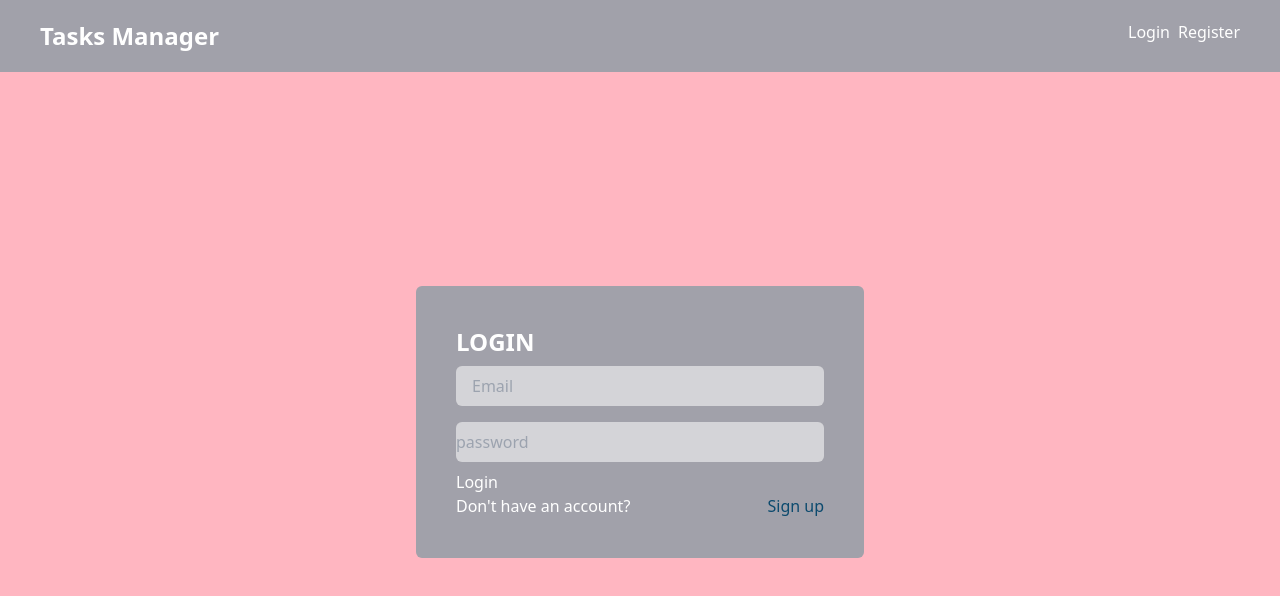
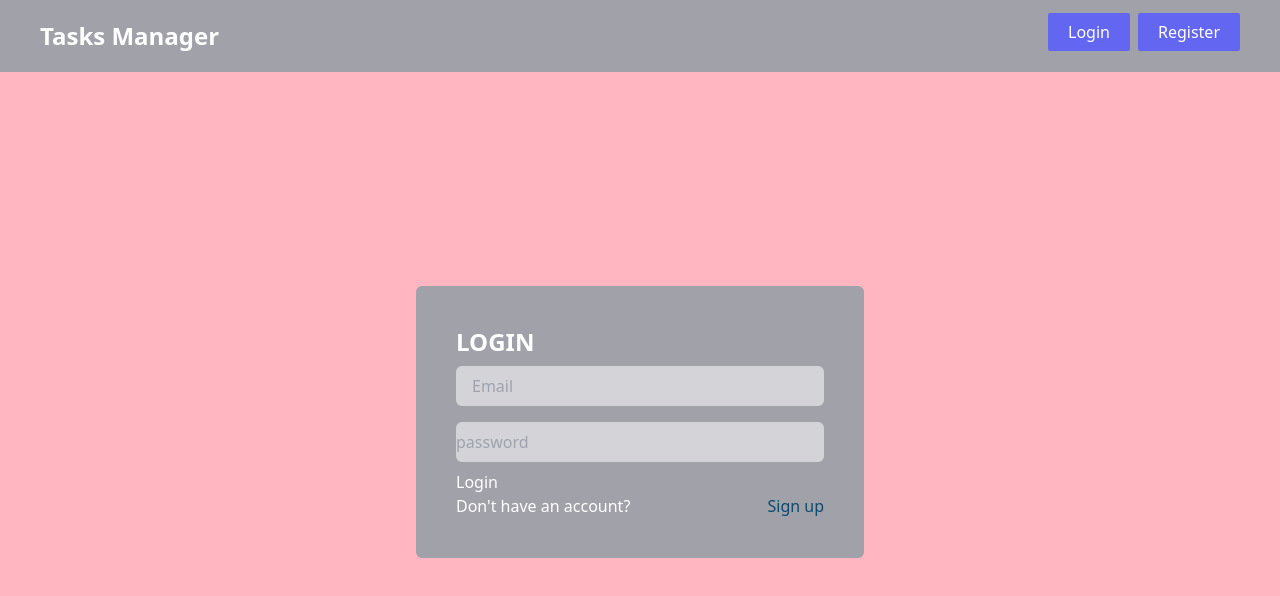
Before and after one commit to Erikalinares/MERN-CRUD-AUTH, a React (Vite) app in the folder cliente/: page /login in a window 1280 px wide. Shown: the top 596 px of the page. Built offline with nearby package versions, Linux system fonts and the light colour scheme.

Commit message:
actualizacion navbar

```diff
--- a/cliente/src/api/auth.js
+++ b/cliente/src/api/auth.js
@@ -5,4 +5,6 @@ export const registerRequest = user => axios.post(`/register`, user);
 
 export const loginRequest = user => axios.post(`/login`, user);
 
-export const verifyTokenRequest = () => axios.get(`/verify`)
+export const verifyTokenRequest = () => axios.get(`/verify`);
+
+//export const logoutRequest  = () => axios.post(`/logout`);
--- a/cliente/src/components/Navbar.jsx
+++ b/cliente/src/components/Navbar.jsx
@@ -1,17 +1,47 @@
 import React from 'react'
 import { Link } from 'react-router-dom'
+import { useAuth } from '../context/authContext';
 
 function Navbar() {
+    const { isAuthenticated, logout, user } = useAuth();
+
+
+
   return (
     <nav className='bg-zinc-400 my-0 flex justify-between py-5 px-10 '>
-        <h1 className='text-2xl font-bold '>Tasks Manager</h1>
+        <Link to='/'>
+            <h1 className='text-2xl font-bold '>Tasks Manager</h1>
+        </Link>
         <ul className='flex gap-x-2'>
-            <li>
-               <Link to='/login'>Login</Link>
-            </li>
-            <li>
-               <Link to='/register'>Register</Link>
-            </li>
+            { isAuthenticated ? (
+            <>
+                <li>
+                    Welcome {user.username}
+                </li>
+                <li>
+                    <Link to='/add-task' className='bg-indigo-500 px-5 py-2 rounded-sm'>Add Tasks</Link>
+                </li>
+
+                <li>
+                    <Link to='/' onClick={() => logout()}>Logout</Link>
+                </li>
+
+            </>
+
+            ) : (
+            <>
+                <li>
+                    <Link to='/login' className='bg-indigo-500 px-5 py-2 rounded-sm'>
+
+                     Login</Link>
+                </li>
+                 <li>
+                    <Link to='/register'  className='bg-indigo-500 px-5 py-2 rounded-sm'>Register</Link>
+                </li>
+
+            </>
+
+            )}
         </ul>
     </nav>
 
--- a/cliente/src/context/authContext.jsx
+++ b/cliente/src/context/authContext.jsx
@@ -42,6 +42,13 @@ export const AuthProvider = ({children}) => {
        setErrors([error.response.data])
       }
     };
+
+    const logout = () => {
+        Cookies.remove("token");
+        setUser(null);
+        setisAuthenticated(false);
+        setUser(null);
+      };
 
     useEffect(() => {
         if (errors.length > 0) {
@@ -89,6 +96,7 @@ export const AuthProvider = ({children}) => {
             signup,
             signin,
             loading,
+            logout,
             user,
             isAuthenticated,
             errors,
--- a/cliente/src/pages/LoginPage.jsx
+++ b/cliente/src/pages/LoginPage.jsx
@@ -14,7 +14,7 @@ const {
        const {signin, errors: signinErrors }= useAuth();
       const onSubmit = handleSubmit ((data) => {
         console.log(data);
-  signin(data);
+      signin(data);
 });
 
   return (
```
